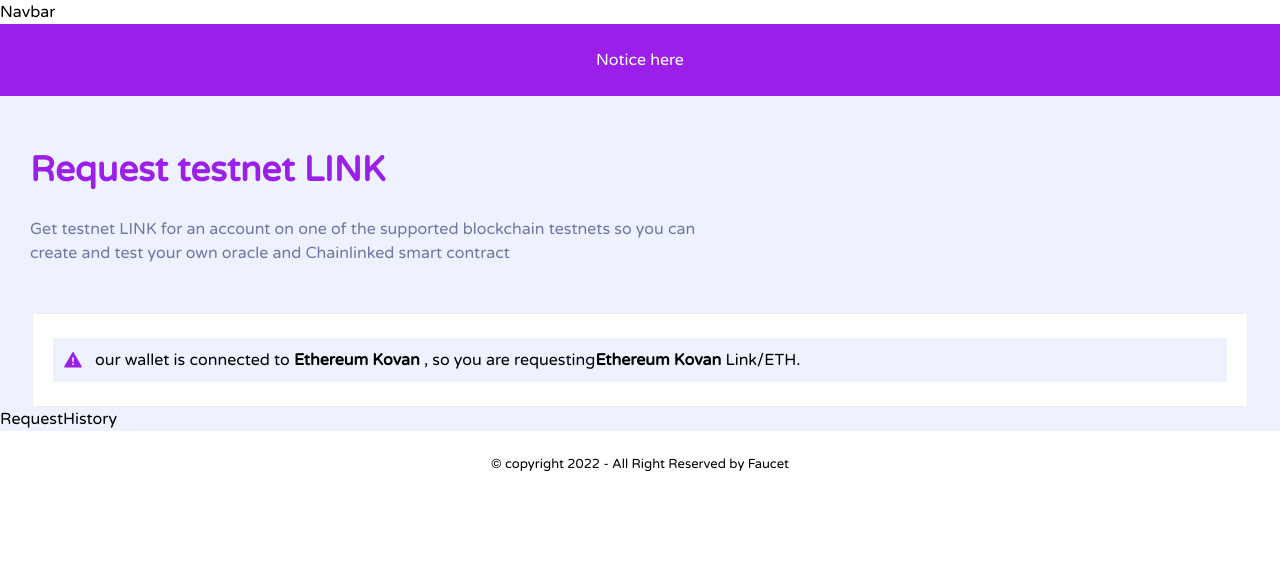
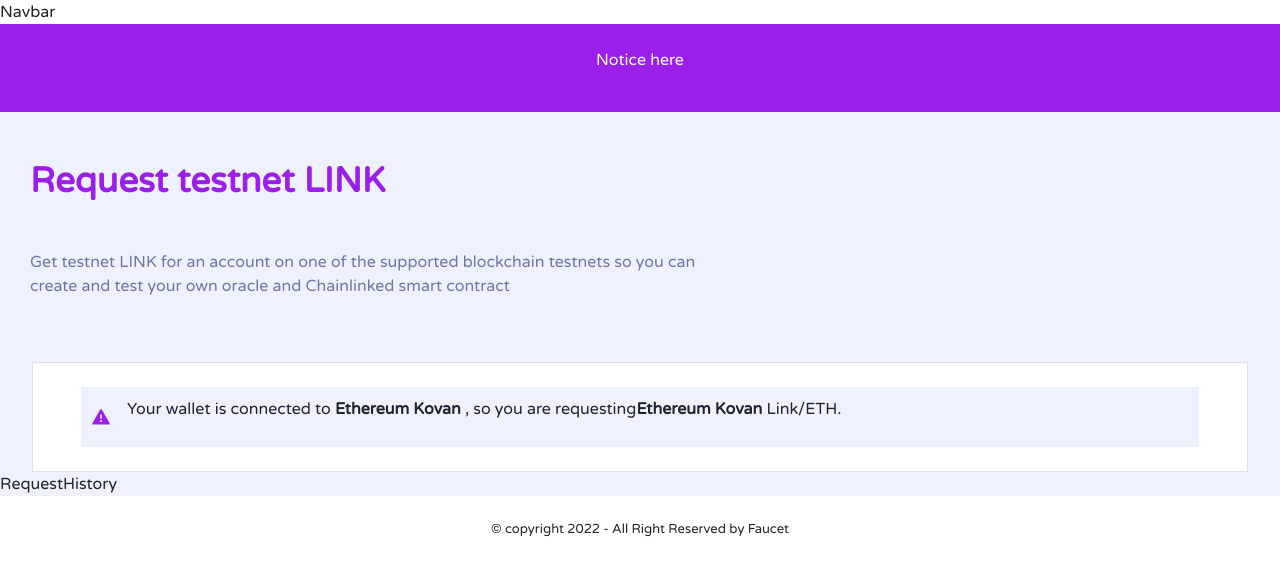
Before and after one commit to Sarwarhridoy4/faucets-fontend, a React (Vite) app: page / in a window 1280 px wide. Shown: the top 576 px of the page. Built offline with nearby package versions, Linux system fonts and the light colour scheme.

Commit message:
install react-bootstrap bootstrap

```diff
--- a/package.json
+++ b/package.json
@@ -10,7 +10,9 @@
     "preview": "vite preview"
   },
   "dependencies": {
+    "bootstrap": "^5.3.1",
     "react": "^18.2.0",
+    "react-bootstrap": "^2.8.0",
     "react-dom": "^18.2.0"
   },
   "devDependencies": {
--- a/src/components/RequestLink/Alert/Alert.tsx
+++ b/src/components/RequestLink/Alert/Alert.tsx
@@ -5,7 +5,7 @@
     <div className='flex items-center justify-start gap-3 bg-[#eef2fe] p-[10px]'>
       <img src={alert} alt="alert" />
       <p>
-        our wallet is connected to <b>Ethereum Kovan</b> , so you are requesting
+        Your wallet is connected to <b>Ethereum Kovan</b> , so you are requesting
         <b>Ethereum Kovan</b> Link/ETH.
       </p>
     </div>
--- a/src/components/RequestLink/RequestLink.tsx
+++ b/src/components/RequestLink/RequestLink.tsx
@@ -6,7 +6,7 @@
   return (
     <div className='bg-[#eef2fe]'>
       <div className="py-12">
-      <div className="container mx-auto px-[30px]">
+      <div className="px-[30px]">
       <h2 className="text-[#9b1fe9] text-[35px] font-semibold mb-5">Request testnet LINK</h2>
       <p className="text-[16px] text-[#7177a5]">
         Get testnet LINK for an account on one of the supported blockchain
--- a/src/main.tsx
+++ b/src/main.tsx
@@ -2,6 +2,7 @@
 import ReactDOM from 'react-dom/client'
 import App from './App.tsx'
 import './index.css'
+import 'bootstrap/dist/css/bootstrap.min.css';
 
 ReactDOM.createRoot(document.getElementById('root')!).render(
   <React.StrictMode>
```
Also changed, not shown: 1 other file (tests, documents, lock files or other folders).
